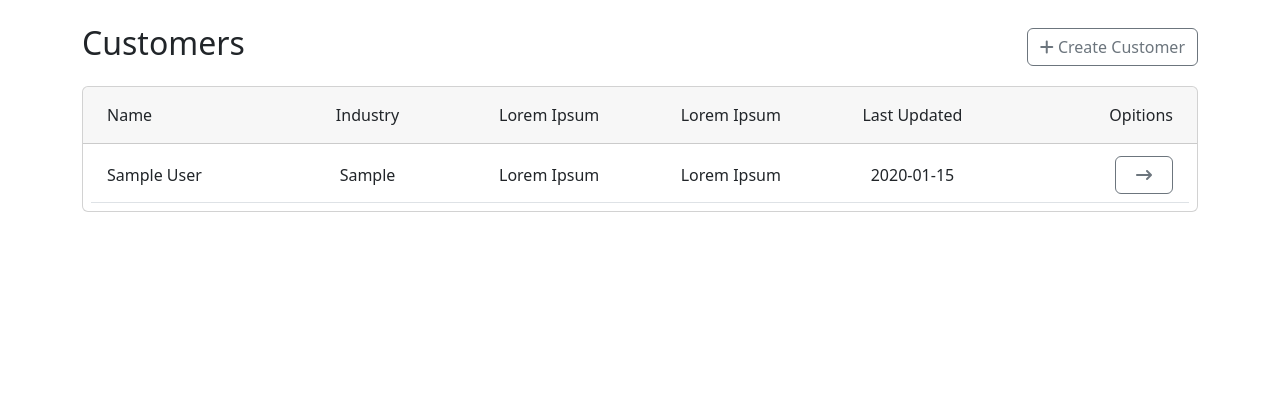
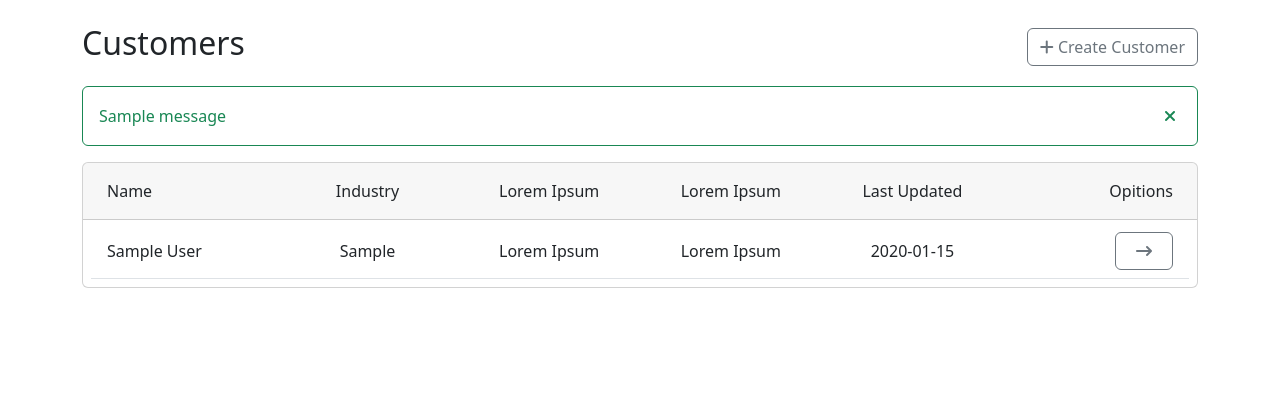
Before and after one commit to SeanConroy01/salesconnect, a Flask app: page /customer in a window 1280 px wide. Shown: the part 73-493 px from the top of the page. Run offline with Flask 2, Linux system fonts and the light colour scheme; tables that the repository leaves empty hold one stand-in row (values such as "Sample post"); one stand-in notice (Sample message) is shown; some libraries are stand-ins or nearby versions.

Commit message:
Add flash messages

```diff
--- a/src/main.py
+++ b/src/main.py
@@ -1,5 +1,5 @@
 import os
-from flask import Flask, redirect, render_template, url_for, request
+from flask import Flask, redirect, render_template, url_for, request, flash
 from dotenv import load_dotenv
 from flask_sqlalchemy import SQLAlchemy
 from flask_wtf import FlaskForm
@@ -57,6 +57,7 @@ def new_customer():
     )
     db.session.add(new_customer)
     db.session.commit()
+    flash("Customer has been Created.", "success")
     return redirect(url_for("get_customers"))
   return render_template("make-customer.html", title="New Customers", form=form)
 
@@ -71,6 +72,7 @@ def edit_customer(customer_id):
     customer.name = edit_form.name.data
     customer.industry = edit_form.industry.data
     db.session.commit()
+    flash("Customer has been updated.", "success")
     return redirect(url_for("show_customer", customer_id=customer.id))
 
   return render_template("make-customer.html", title="Edit Customers", form=edit_form, is_edit=True, customer_id=customer_id)
@@ -80,6 +82,7 @@ def delete_customer(customer_id):
   customer_to_delete = Customer.query.get(customer_id)
   db.session.delete(customer_to_delete)
   db.session.commit()
+  flash("Customer has been delelted.", "danger")
   return redirect(url_for('get_customers'))
 
 # Error Handlers
--- a/src/templates/customer.html
+++ b/src/templates/customer.html
@@ -1,6 +1,8 @@
 {% include "partials/header.html" %}
 
 <div class="container">
+
+  {% include "partials/flash.html" %}
 
   <div class="d-flex m-2">
     <a class="btn btn-outline-secondary me-1 " href="{{ url_for('get_customers') }}"><i class="fa-solid fa-arrow-left-long px-2"></i></a>
--- a/src/templates/customers.html
+++ b/src/templates/customers.html
@@ -6,6 +6,8 @@
     <h1 class="h2 py-2">Customers</h1>
     <a class="ms-auto btn btn-outline-secondary my-auto ms-3" href="{{ url_for('new_customer') }}"><i class="fa-solid fa-plus"></i>  Create Customer</a>
   </div>
+
+  {% include "partials/flash.html" %}
 
   <div class="row">
     <div class="col-12">
--- a/src/templates/index.html
+++ b/src/templates/index.html
@@ -1,6 +1,9 @@
 {% include "partials/header.html" %}
 
 <div class="container">
+
+  {% include "partials/flash.html" %}
+
 </div>
 
 {% include "partials/footer.html" %}
--- /dev/null
+++ b/src/templates/partials/flash.html
@@ -0,0 +1,10 @@
+{% with messages = get_flashed_messages(with_categories=true) %}
+  {% if messages %}
+    {% for category, message in messages %}
+    <div class="d-flex pe-3 alert alert-{{category}} alert-dismissible fade show border border-{{category}} text-{{category}} bg-transparent" role="alert">
+      <p class="my-auto">{{ message }}</p>
+      <button type="button" class="ms-auto text-{{category}} border border-0 bg-transparent text-end" data-bs-dismiss="alert"><i class="fa-solid fa-xmark"></i></button>
+    </div>
+    {% endfor %}
+  {% endif %}
+{% endwith %}
```
